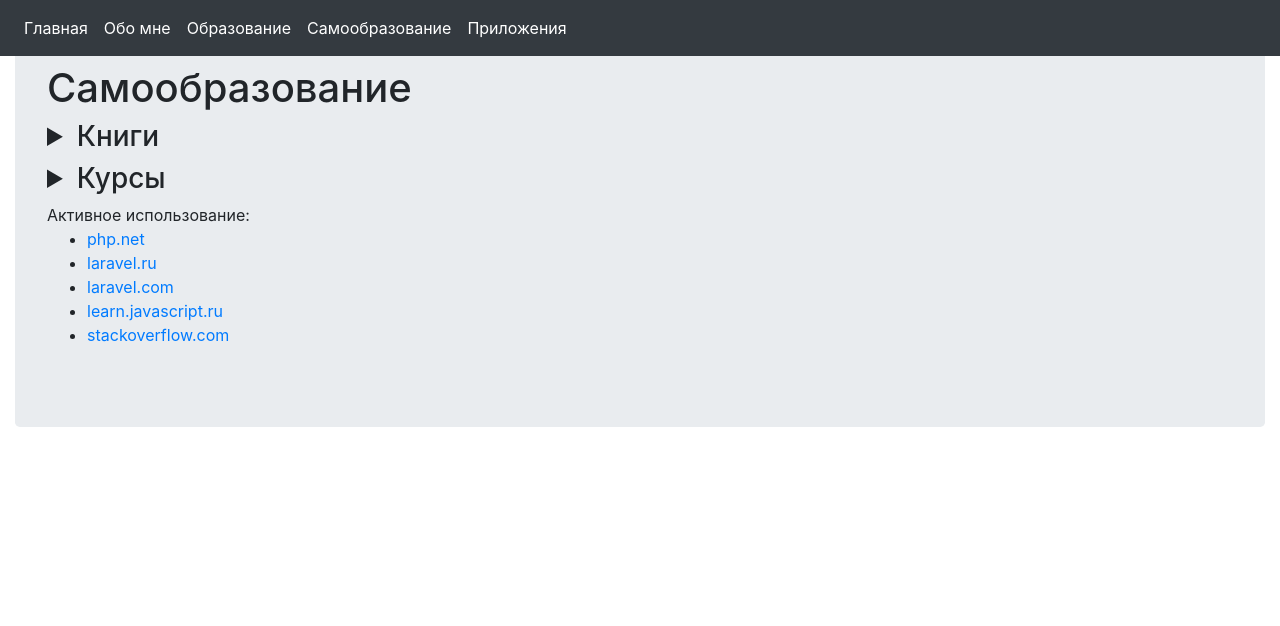
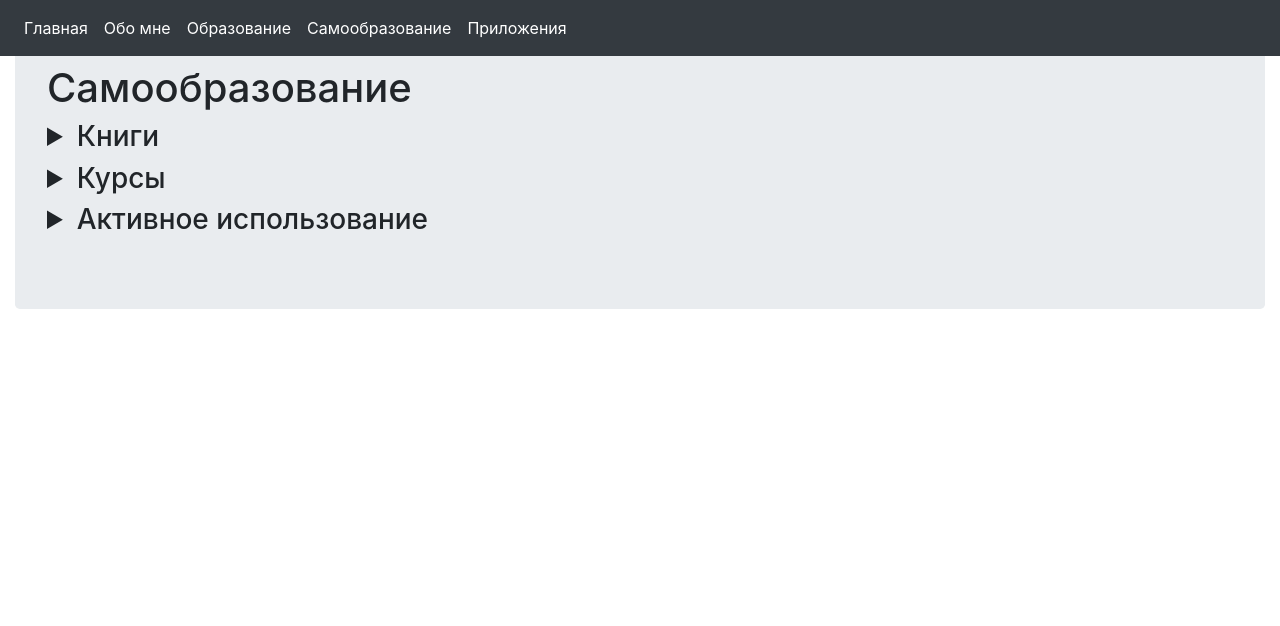
Before and after one commit to Miwahr/Portfolio, a Laravel app: page /self_education in a window 1280 px wide. Shown: the top 626 px of the page. Run offline with Laravel 8, Linux system fonts and the light colour scheme.

Commit message:
Rel V1.1

```diff
--- a/resources/views/about.blade.php
+++ b/resources/views/about.blade.php
@@ -12,6 +12,7 @@
 			<li>e-mail: miwahr@mail.ru</li>
 		</ul>
 	</li>
+	<li>Английский язык: средний</li>
 	<li>Опыт работы:
 		<table class="table table-bordered">
 			<thead class="thead-dark">
--- a/resources/views/self_education.blade.php
+++ b/resources/views/self_education.blade.php
@@ -1,6 +1,10 @@
-@extends('layouts.master') @section('title')
+@extends('layouts.master')
+
+@section('title')
 <title>Самообразование</title>
-@endsection('title') @section('main')
+@endsection
+
+@section('main')
 <h1>Самообразование</h1>
 
 <details>
@@ -135,30 +139,37 @@
 	<p class="h5">
 		<a href="https://www.sololearn.com/Profile/11941315">SoloLearn:</a>
 	</p>
-	<ul>
-		<li>PHP</li>
-		<li>JS</li>
-		<li>SQL</li>
-		<li>HTML</li>
-		<li>CSS</li>
-		<li>Python</li>
+	<ul class="list-group list-group-horizontal">
+		<li class="list-group-item">PHP</li>
+		<li class="list-group-item">JS</li>
+		<li class="list-group-item">SQL</li>
+		<li class="list-group-item">HTML</li>
+		<li class="list-group-item">CSS</li>
+		<li class="list-group-item">Python</li>
 	</ul>
 
 	<p class="h5">
 		<a href="https://stepik.org/users/36597017">Stepik:</a>
 	</p>
-	<ul>
-		<li>Программирование на Python</li>
-		<li>Python: Основы и применение</li>
-		<li>JavaScript для начинающих</li>
+	<ul class="list-group list-group-horizontal">
+		<li class="list-group-item">Программирование на Python</li>
+		<li class="list-group-item">Python: Основы и применение</li>
+		<li class="list-group-item">JavaScript для начинающих</li>
 	</ul>
 </details>
-Активное использование:
-<ul>
-	<li><a href="https://www.php.net">php.net</a></li>
-	<li><a href="https://laravel.ru">laravel.ru </a></li>
-	<li><a href="https://laravel.com">laravel.com </a></li>
-	<li><a href="https://learn.javascript.ru">learn.javascript.ru </a></li>
-	<li><a href="https://stackoverflow.com">stackoverflow.com</a></li>
-</ul>
-@endsection('main')
+<details>
+	<summary class="h3">Активное использование</summary>
+	<div class="list-group w-25 text-center">
+		<a class="list-group-item list-group-item-action list-group-item-info"
+			href="https://www.php.net">php.net</a> <a
+			class="list-group-item list-group-item-action list-group-item-info"
+			href="https://laravel.ru">laravel.ru </a> <a
+			class="list-group-item list-group-item-action list-group-item-info"
+			href="https://laravel.com">laravel.com </a> <a
+			class="list-group-item list-group-item-action list-group-item-info"
+			href="https://learn.javascript.ru">learn.javascript.ru </a> <a
+			class="list-group-item list-group-item-action list-group-item-info"
+			href="https://stackoverflow.com">stackoverflow.com</a>
+	</div>
+</details>
+@endsection
```
Also changed, not shown: resources/views/education.blade.php (+5 -5 lines).
